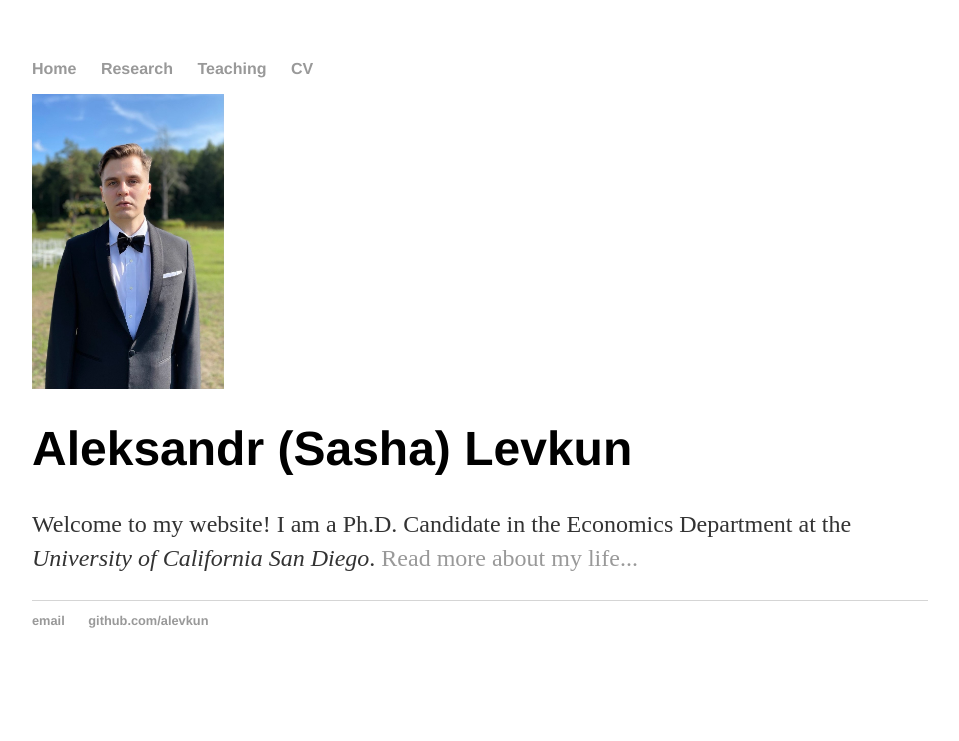
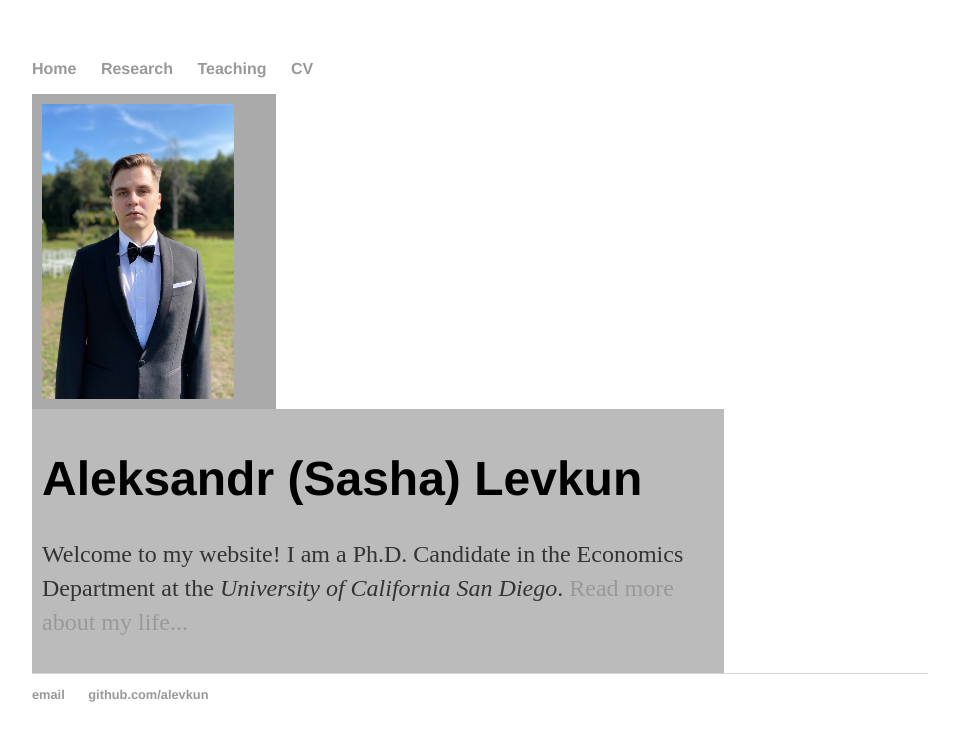
Before and after one commit to alevkun/alevkun.github.io, a Jekyll site: the page built from index.html, in a window 1280 px wide. Shown: the top 741 px of the page, without its empty margins (160-1119 px from the left). Built offline with Jekyll 4.4.1, drawn with Linux system fonts in a browser that asks for light colours.

Commit message:
Update index.html

```diff
--- a/index.html
+++ b/index.html
@@ -2,6 +2,12 @@
 layout: default
 title: Aleksandr Levkun
 ---
-<img src="https://alevkun.github.io/assets/headshot.JPG" style="width: 15vw; min-width: 100px;" align="top"/>
-<h1>Aleksandr (Sasha) Levkun</h1>
-<p>Welcome to my website! I am a Ph.D. Candidate in the Economics Department at the <em>University of California San Diego</em>. <a href="/about">Read more about my life...</a></p>
+<div class="row">
+  <div class="column left" style="background-color:#aaa;">
+    <img src="https://alevkun.github.io/assets/headshot.JPG" style="width: 15vw; min-width: 100px;" align="top"/>
+  </div>
+  <div class="column right" style="background-color:#bbb;">
+    <h1>Aleksandr (Sasha) Levkun</h1>
+    <p>Welcome to my website! I am a Ph.D. Candidate in the Economics Department at the <em>University of California San Diego</em>. <a href="/about">Read more about my life...</a></p>
+  </div>
+</div>
```
